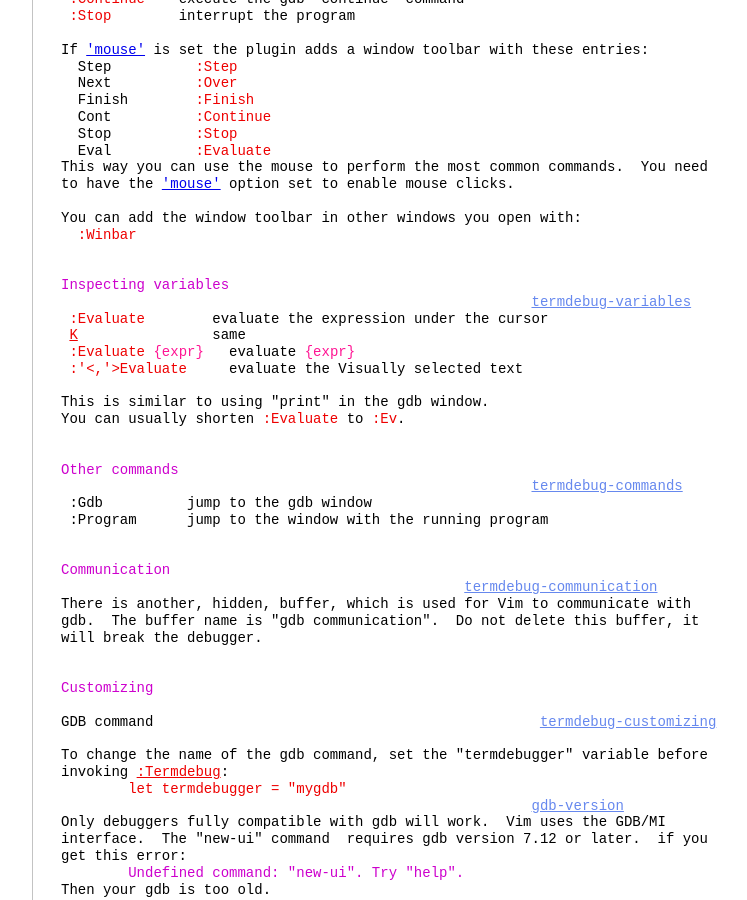
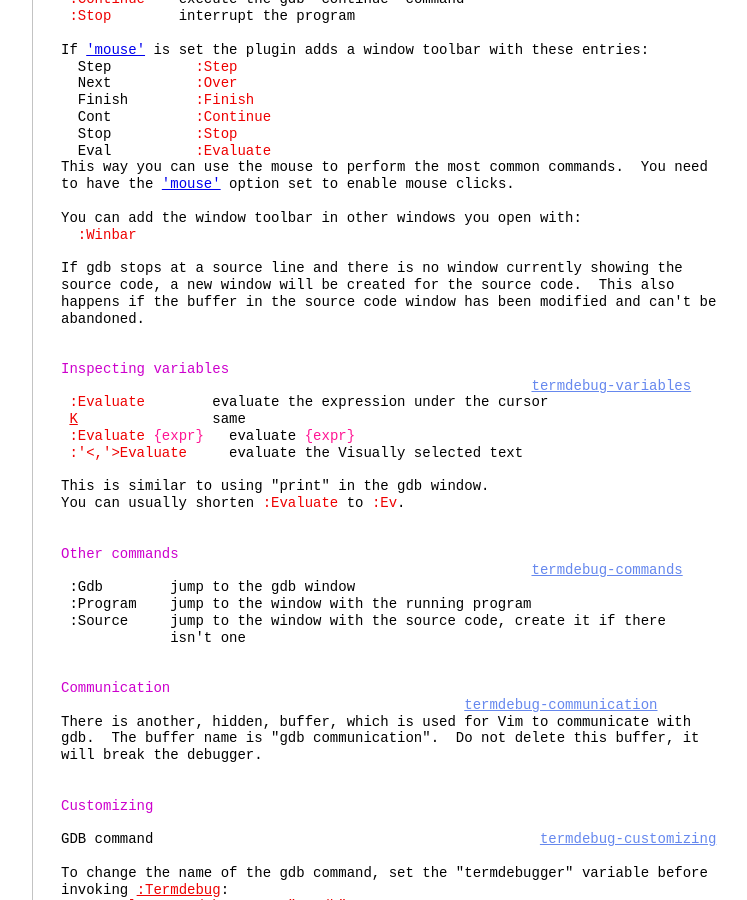
Before and after one commit to vim-jp/vimdoc-en, a Jekyll site: the page built from terminal.html, in a window 1280 px wide and 900 px high, scrolled down 12255 px. Shown: the whole window, without its empty margins (340-1087 px from the left). Built offline with Jekyll 4.4.1, drawn with Linux system fonts in a browser that asks for light colours; nearby versions of some CDN libraries; comment, search, counter and statistics services are not loaded.

Commit message:
Generated by Travis JOB 436.1
https://travis-ci.org/vim-jp/vimdoc-en/builds/363554299

```diff
--- a/terminal.html
+++ b/terminal.html
@@ -736,6 +736,11 @@ to have the&nbsp;<a class="Type" href="options.html#'mouse'">'mouse'</a>&nbsp;op
 You can add the window toolbar in other windows you open with:<br>
 <div class="helpExample">&nbsp;&nbsp;:Winbar</div>
 <br>
+If gdb stops at a source line and there is no window currently showing the<br>
+source code, a new window will be created for the source code.&nbsp;&nbsp;This also<br>
+happens if the buffer in the source code window has been modified and can't be<br>
+abandoned.<br>
+<br>
 <br>
 <span class="PreProc">Inspecting variables</span><br>
 &nbsp;&nbsp;&nbsp;&nbsp;&nbsp;&nbsp;&nbsp;&nbsp;&nbsp;&nbsp;&nbsp;&nbsp;&nbsp;&nbsp;&nbsp;&nbsp;&nbsp;&nbsp;&nbsp;&nbsp;&nbsp;&nbsp;&nbsp;&nbsp;&nbsp;&nbsp;&nbsp;&nbsp;&nbsp;&nbsp;&nbsp;&nbsp;&nbsp;&nbsp;&nbsp;&nbsp;&nbsp;&nbsp;&nbsp;&nbsp;&nbsp;&nbsp;&nbsp;&nbsp;&nbsp;&nbsp;&nbsp;&nbsp;&nbsp;&nbsp;&nbsp;&nbsp;&nbsp;&nbsp;&nbsp;&nbsp;<a class="Constant" href="terminal.html#termdebug-variables" name="termdebug-variables">termdebug-variables</a><br>
@@ -750,8 +755,10 @@ You can usually shorten&nbsp;<span class="Comment">:Evaluate</span>&nbsp;to&nbsp
 <br>
 <span class="PreProc">Other commands</span><br>
 &nbsp;&nbsp;&nbsp;&nbsp;&nbsp;&nbsp;&nbsp;&nbsp;&nbsp;&nbsp;&nbsp;&nbsp;&nbsp;&nbsp;&nbsp;&nbsp;&nbsp;&nbsp;&nbsp;&nbsp;&nbsp;&nbsp;&nbsp;&nbsp;&nbsp;&nbsp;&nbsp;&nbsp;&nbsp;&nbsp;&nbsp;&nbsp;&nbsp;&nbsp;&nbsp;&nbsp;&nbsp;&nbsp;&nbsp;&nbsp;&nbsp;&nbsp;&nbsp;&nbsp;&nbsp;&nbsp;&nbsp;&nbsp;&nbsp;&nbsp;&nbsp;&nbsp;&nbsp;&nbsp;&nbsp;&nbsp;<a class="Constant" href="terminal.html#termdebug-commands" name="termdebug-commands">termdebug-commands</a><br>
-&nbsp;:Gdb&nbsp;&nbsp;&nbsp;&nbsp;&nbsp;&nbsp;&nbsp;&nbsp;&nbsp;&nbsp;jump to the gdb window<br>
-&nbsp;:Program&nbsp;&nbsp;&nbsp;&nbsp;&nbsp;&nbsp;jump to the window with the running program<br>
+&nbsp;:Gdb&nbsp;&nbsp;&nbsp;&nbsp;&nbsp;&nbsp;&nbsp;&nbsp;jump to the gdb window<br>
+&nbsp;:Program&nbsp;&nbsp;&nbsp;&nbsp;jump to the window with the running program<br>
+&nbsp;:Source&nbsp;&nbsp;&nbsp;&nbsp; jump to the window with the source code, create it if there<br>
+&nbsp;&nbsp;&nbsp;&nbsp;&nbsp;&nbsp;&nbsp;&nbsp;&nbsp;&nbsp;&nbsp;&nbsp; isn't one<br>
 <br>
 <br>
 <span class="PreProc">Communication</span><br>
```
